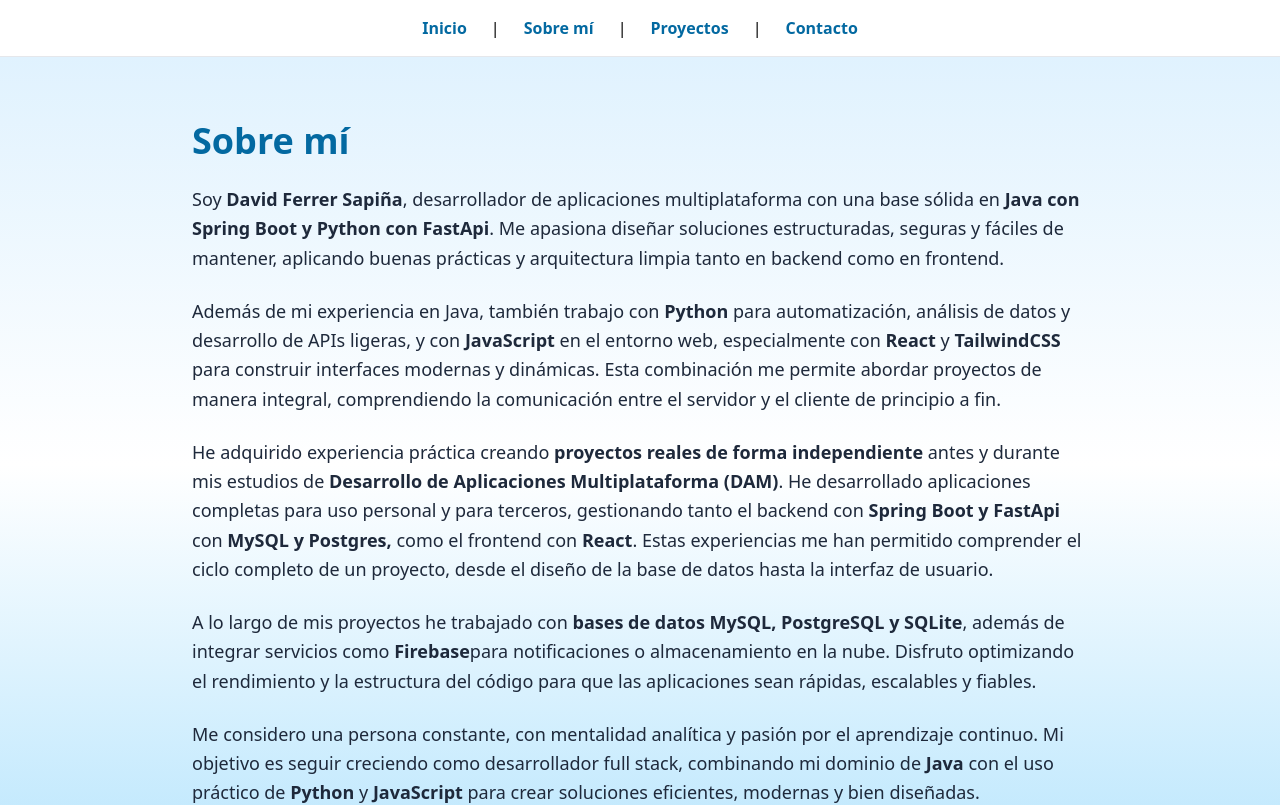
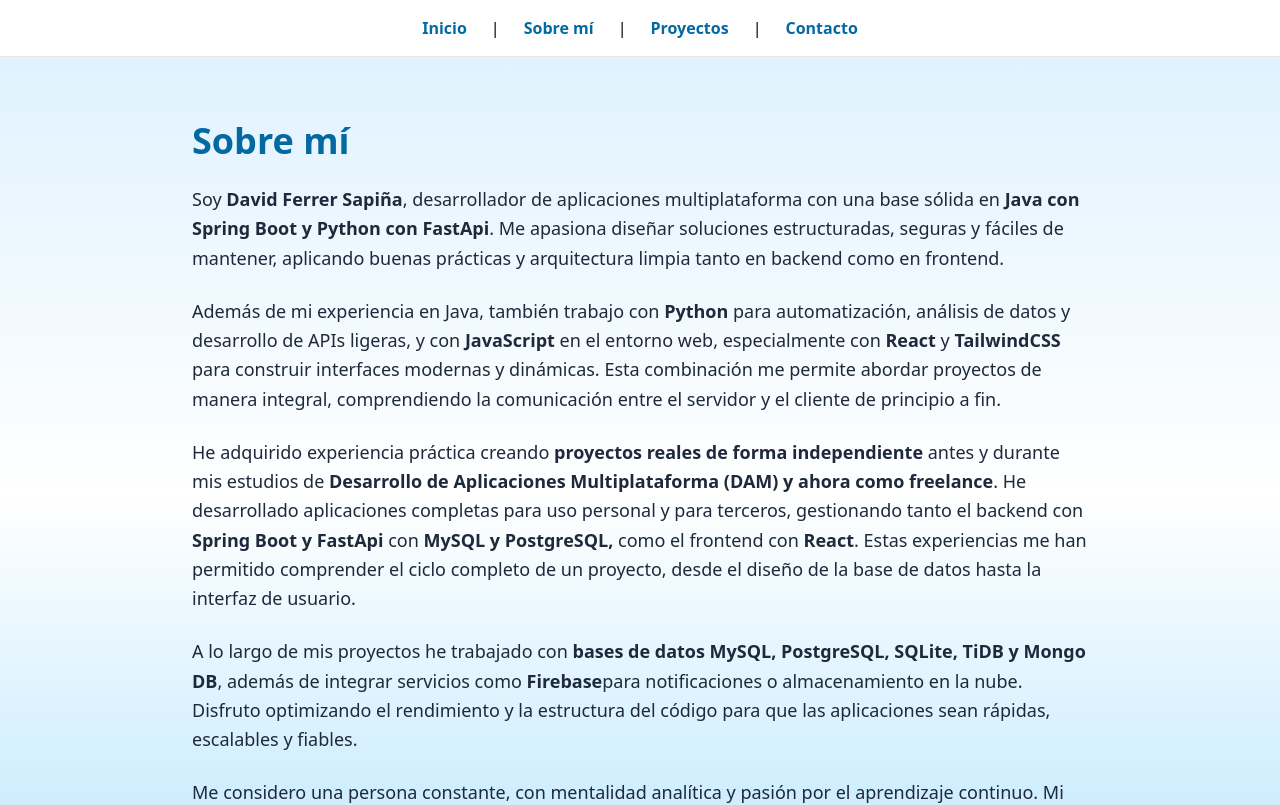
Before and after one commit to David24977/mi-portafolio, a React (Vite) app: page /sobre-mi in a window 1280 px wide. Shown: the top 805 px of the page. Built offline with nearby package versions, Linux system fonts and the light colour scheme.

Commit message:
Upload new projects

```diff
--- a/src/pages/SobreMi.jsx
+++ b/src/pages/SobreMi.jsx
@@ -43,12 +43,12 @@ export default function SobreMi() {
           antes y durante mis estudios de
           <span className="font-semibold">
             {" "}
-            Desarrollo de Aplicaciones Multiplataforma (DAM)
+            Desarrollo de Aplicaciones Multiplataforma (DAM) y ahora como freelance
           </span>
           . He desarrollado aplicaciones completas para uso personal y para
           terceros, gestionando tanto el backend con{" "}
           <span className="font-semibold">Spring Boot y FastApi</span> con
-          <span className="font-semibold"> MySQL y Postgres,</span> como el frontend con
+          <span className="font-semibold"> MySQL y PostgreSQL,</span> como el frontend con
           <span className="font-semibold"> React</span>. Estas experiencias me
           han permitido comprender el ciclo completo de un proyecto, desde el
           diseño de la base de datos hasta la interfaz de usuario.
@@ -58,7 +58,7 @@ export default function SobreMi() {
           A lo largo de mis proyectos he trabajado con
           <span className="font-semibold">
             {" "}
-            bases de datos MySQL, PostgreSQL y SQLite
+            bases de datos MySQL, PostgreSQL, SQLite, TiDB y Mongo DB
           </span>
           , además de integrar servicios como{" "}
           <span className="font-semibold"> Firebase</span>
```
